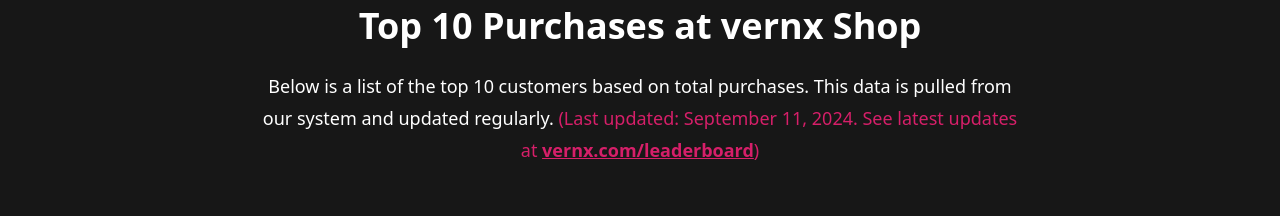
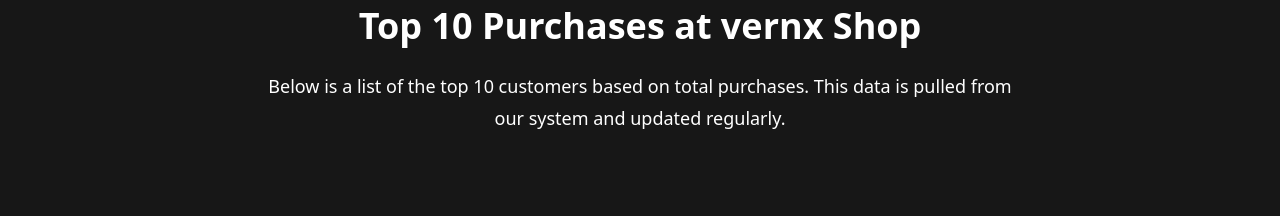
Before and after one commit to vernx-glitch/m, a Next.js app: page /leaderboard in a window 1280 px wide. Shown: the part 187-403 px from the top of the page. Built offline with nearby package versions, Linux system fonts and the light colour scheme; no server answers; what tailwindcss-animated would draw is missing.

Commit message:
Update page.tsx

```diff
--- a/src/app/(pages)/leaderboard/page.tsx
+++ b/src/app/(pages)/leaderboard/page.tsx
@@ -25,7 +25,7 @@
 
   const getListToday = async (): Promise<void> => {
     try {
-      const res = await fetch("https://vernx-api.vercel.app/today"); // ✅ changed domain
+      const res = await fetch("https://vernx-api.vercel.app/today");
       if (!res.ok) throw new Error(`HTTP error! Status: ${res.status}`);
       const response = await res.json();
       setListToday(response);
@@ -36,7 +36,7 @@
 
   const getListWeek = async (): Promise<void> => {
     try {
-      const res = await fetch("https://vernx-api.vercel.app/week"); // ✅ changed domain
+      const res = await fetch("https://vernx-api.vercel.app/week");
       if (!res.ok) throw new Error(`HTTP error! Status: ${res.status}`);
       const response = await res.json();
       setListWeek(response);
@@ -47,7 +47,7 @@
 
   const getListMonth = async (): Promise<void> => {
     try {
-      const res = await fetch("https://vernx-api.vercel.app/month"); // ✅ changed domain
+      const res = await fetch("https://vernx-api.vercel.app/month");
       if (!res.ok) throw new Error(`HTTP error! Status: ${res.status}`);
       const response = await res.json();
       setListMonth(response);
@@ -78,17 +78,7 @@
               Top 10 Purchases at vernx Shop
             </h1>
             <p className="max-w-3xl mt-4 text-center text-lg leading-8">
-              Below is a list of the top 10 customers based on total purchases. This data is pulled from our system and updated regularly.{" "}
-              <span className=" text-pink-600">
-                (Last updated: September 11, 2024. See latest updates at{" "}
-                <Link
-                  href={"https://vernx.com/leaderboard"}
-                  className="underline font-bold hover:text-pink-500 transition-all"
-                >
-                  vernx.com/leaderboard
-                </Link>
-                )
-              </span>
+              Below is a list of the top 10 customers based on total purchases. This data is pulled from our system and updated regularly.
             </p>
           </div>
 
```
